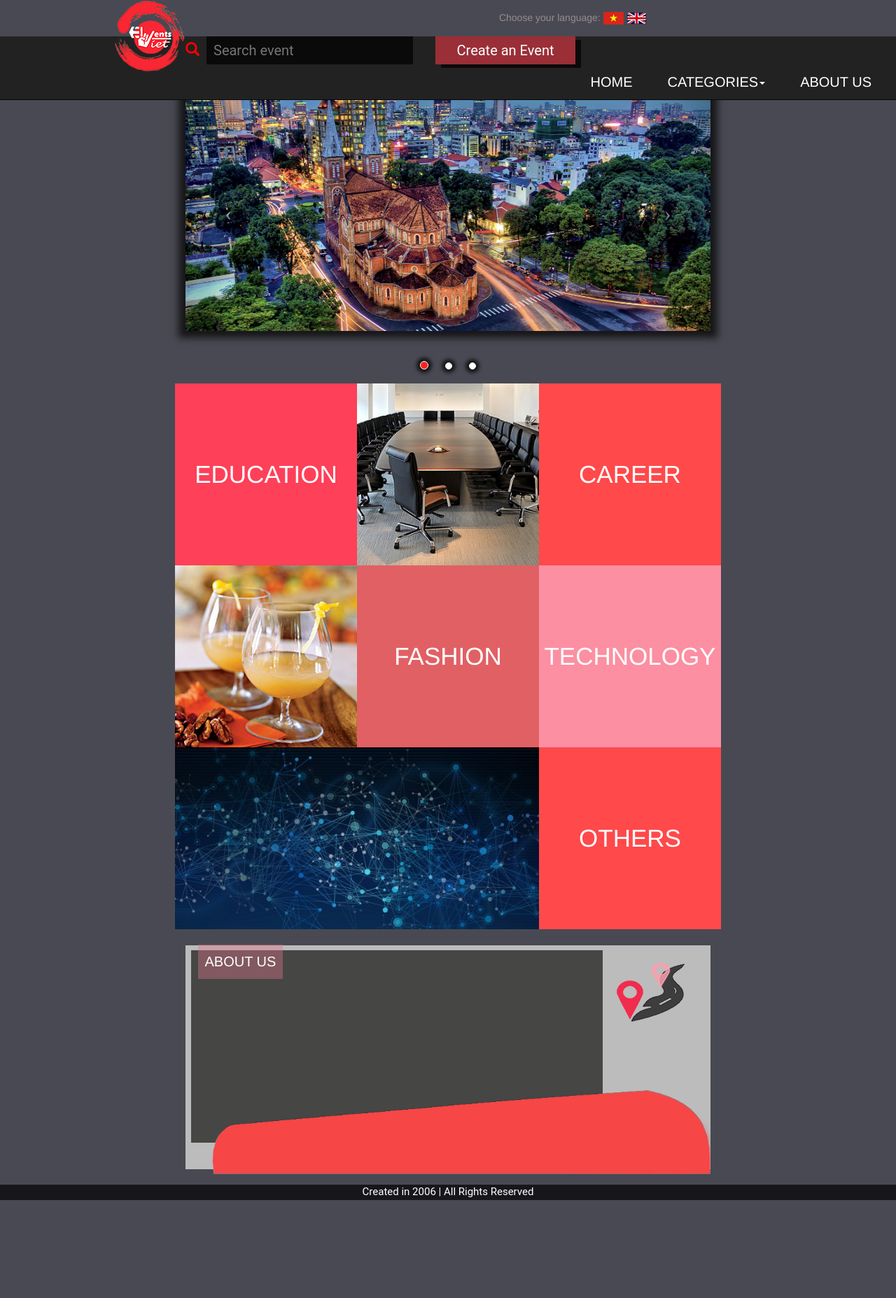
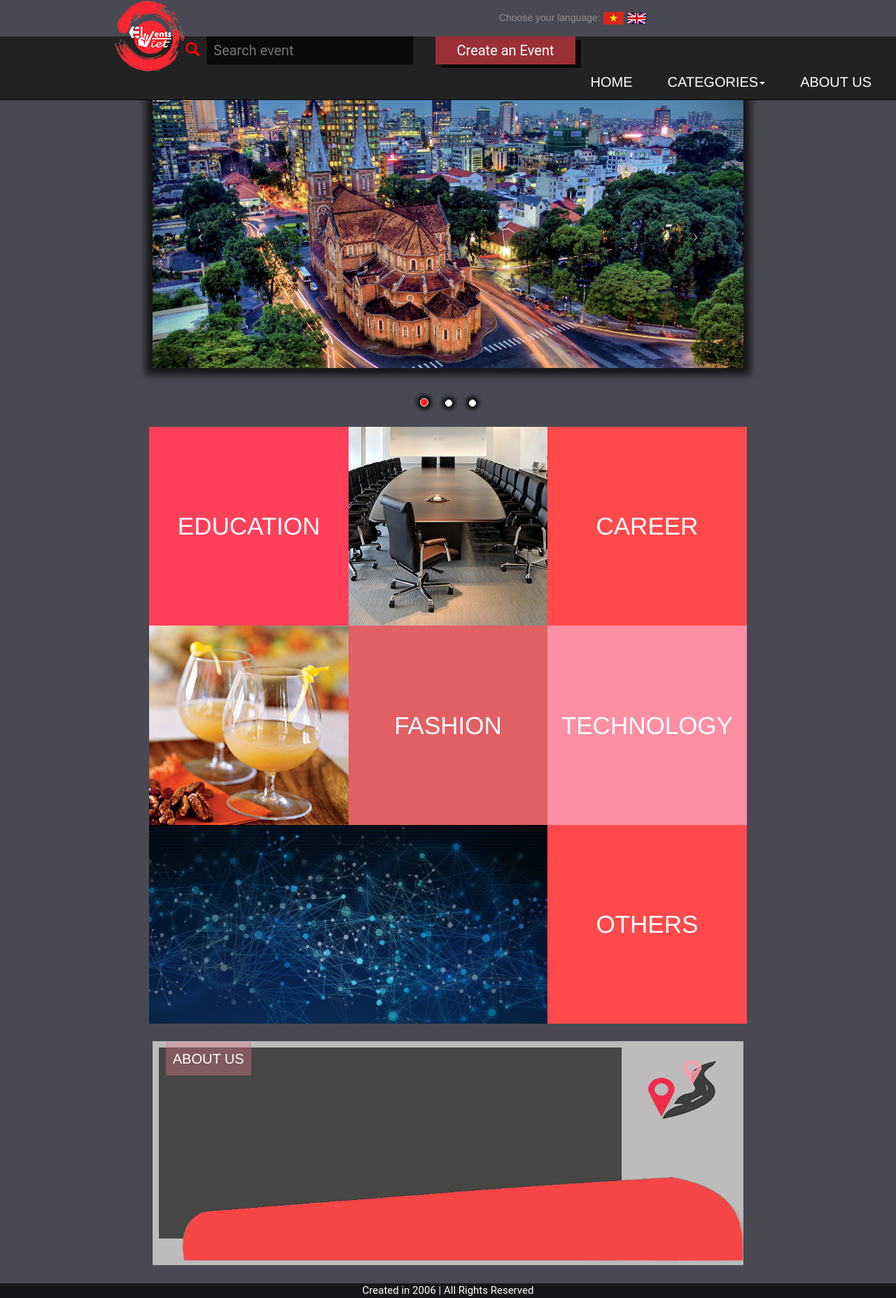
Before and after one commit to anhduc130/Web-App-Project, a CodeIgniter app: page /Web-App-Project/ in a window 1280 px wide. Shown: the whole page at 70% size. Before the commit the page ends 1715 px from the top, so only its background shows below. Run offline with CodeIgniter, Linux system fonts and the light colour scheme; some libraries are stand-ins or nearby versions.

Commit message:
Deleted some bugs

```diff
--- a/application/views/form.php
+++ b/application/views/form.php
@@ -24,6 +24,7 @@
 <body>
 <?php include("_includes/navBar.php"); ?>
 
+<!-- This is our body -->
 <div class="container-fluid form">
 	<br><br><br><br><br><br>
 	<div class="row">
--- a/application/views/home.php
+++ b/application/views/home.php
@@ -15,13 +15,65 @@
 </head>
 
 <body data-spy="scroll" data-target=".navbar" data-offset="50">
-	<div class="container">
-		<?php include("_includes/navBar.php"); ?>
-		<?php include("_includes/carousel.php"); ?>
-		<?php include("_includes/home-body.php"); ?>
-		<?php include("_includes/aboutUs.php"); ?>
+<?php include("_includes/navBar.php"); ?>
+<?php include("_includes/carousel.php"); ?>
+
+<!-- This is our body -->
+<div class="container-fluid">
+	<div class="row">
+		<div class="col-md-2"></div>
+
+		<div class="col-md-8">
+
+			<div class="row">
+				<a href="#">
+					<div class="col-md-4 box" id="edu-box">
+						<div class="box-content">EDUCATION</div>
+					</div>
+				</a>
+				<div class="col-md-4 image">
+					<img src="<?php echo base_url("static/images/meeting.jpg"); ?>" alt="">
+				</div>
+				<a href="#">
+					<div class="col-md-4 box" id="career-box">
+						<div class="box-content">CAREER</div>
+					</div>
+				</a>
+			</div>
+
+			<div class="row">
+				<div class="col-md-4 image">
+					<img src="<?php echo base_url("static/images/cocktail.jpg"); ?>" alt="">
+				</div>
+				<a href="">
+					<div class="col-md-4 box" id="fashion-box">
+						<div class="box-content">FASHION</div>
+					</div>
+				</a>
+				<a href="#">
+					<div class="col-md-4 box" id="tech-box">
+						<div class="box-content">TECHNOLOGY</div>
+					</div>
+				</a>
+			</div>
+
+			<div class="row">
+				<div class="col-md-8 image">
+					<img src="<?php echo base_url("static/images/tech.jpg"); ?>" alt="">
+				</div>
+				<a href="#">
+					<div class="col-md-4 box" id="others-box">
+						<div class="box-content">OTHERS</div>
+					</div>
+				</a>
+			</div>
+
+		</div>
 	</div>
-		<?php include("_includes/footer.php"); ?>
+</div>
+
+<?php include("_includes/aboutUs.php");?>
+<?php include("_includes/footer.php"); ?>
 
 </body>
 </html>
```
Also changed, not shown: application/views/each_category.php (+55 -2 lines), application/views/footer.php (deleted, +0 -8 lines).
